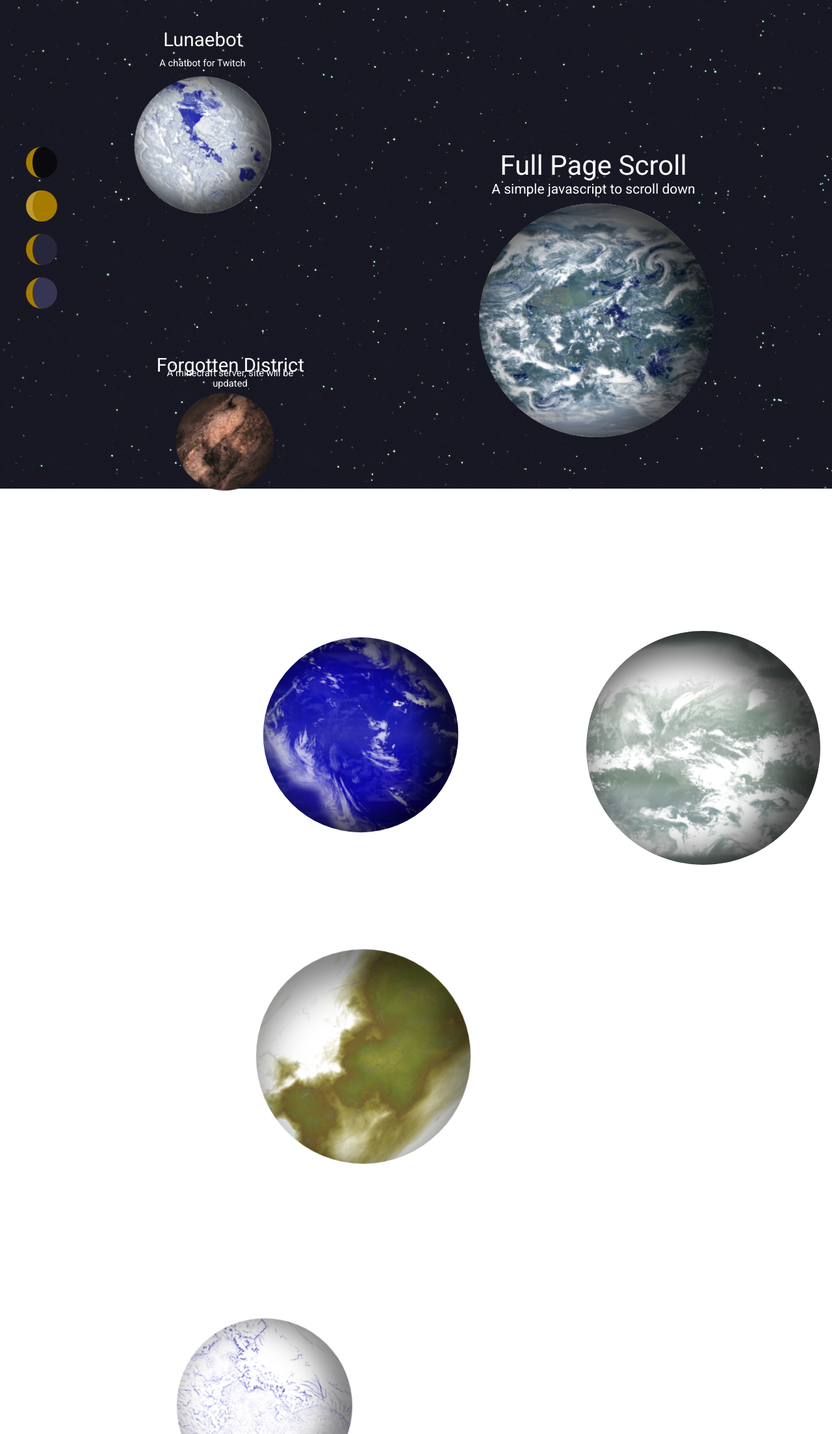
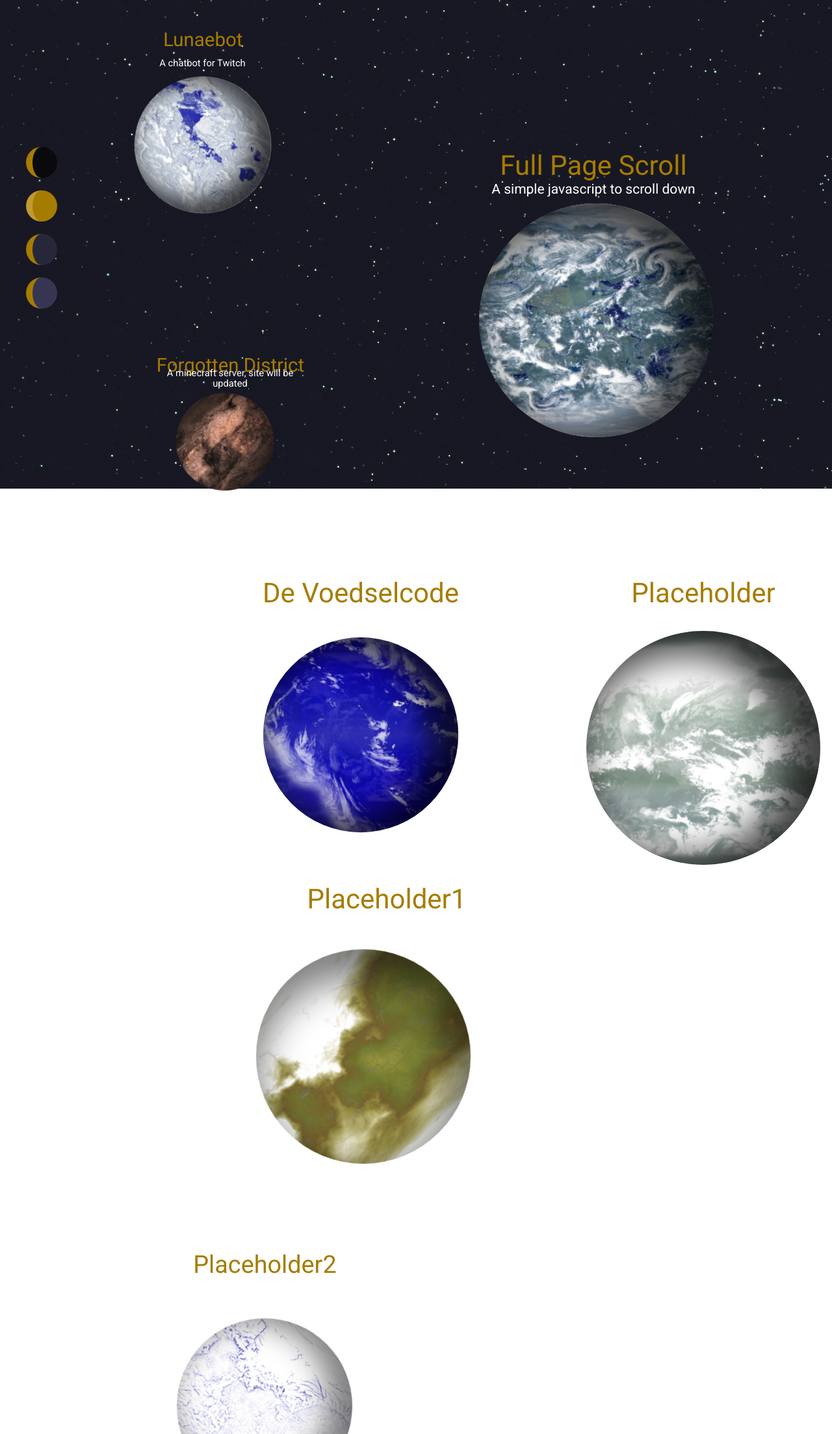
Before and after one commit to Aureus-Lunae/portfolio, a PHP site: page /projects.html in a window 1280 px wide. Shown: the part 48-2255 px from the top of the page at 65% size. Run offline with PHP 8.4, Linux system fonts and the light colour scheme; style sheets or scripts are compiled from the project's sources.

Commit message:
Gold Title added to project page

```diff
--- a/css/style.css
+++ b/css/style.css
@@ -116,7 +116,7 @@ body {
 
 .project-text{
  	font-size: 3em;
- 	color: #fff;
+ 	color: #a67c00;
  	text-align: center;
 }
 
```
